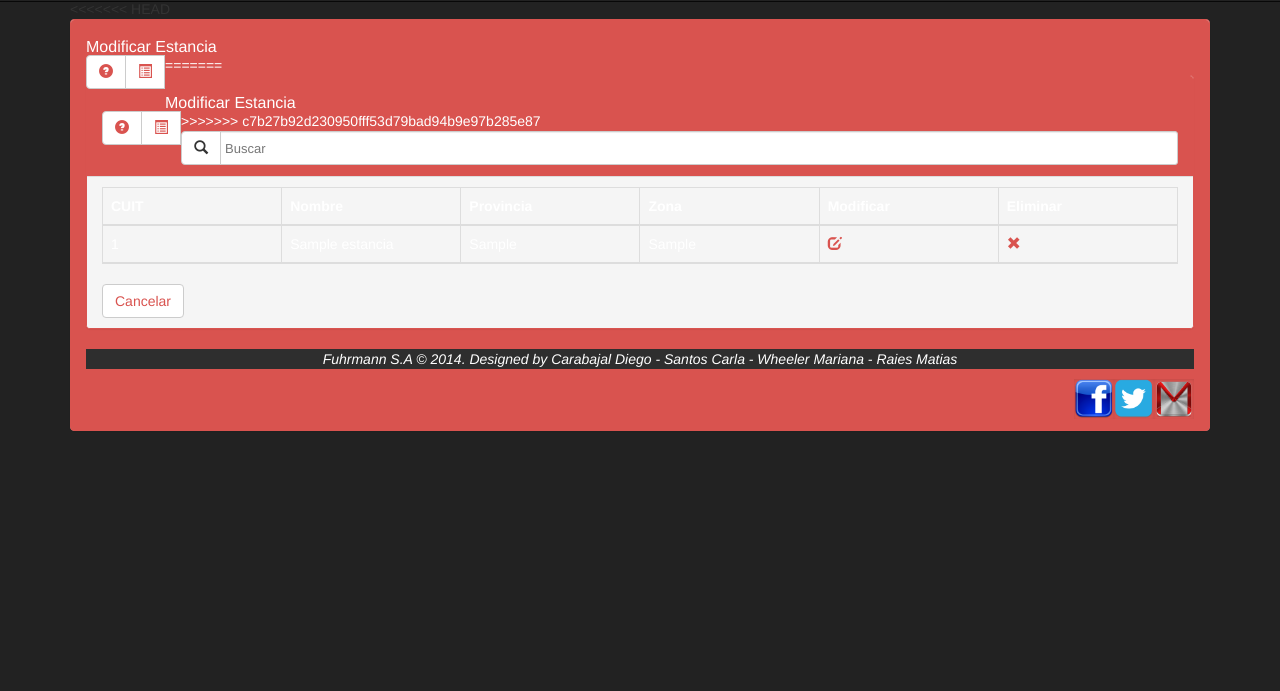
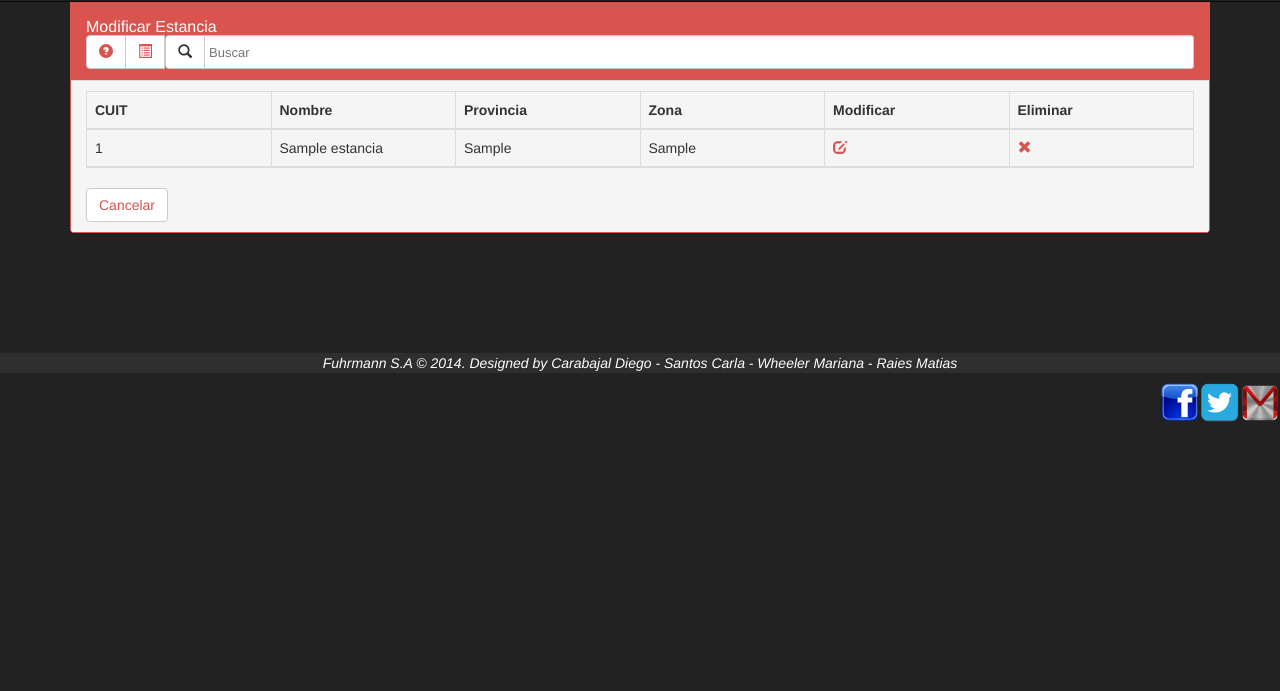
Before and after one commit to UNPSJB/Fuhrmann-S.A., a Django app: page /modificarEstancia/ in a window 1280 px wide. Shown: the part 101-792 px from the top of the page. Run offline with Django 3.2, Linux system fonts and the light colour scheme; tables that the repository leaves empty hold one stand-in row (values such as "Sample post"); some libraries are stand-ins or nearby versions.

Commit message:
modificarEstancia

```diff
--- a/Django-Desarrollo/pFuhrmann/templates/modificarEstancia.html
+++ b/Django-Desarrollo/pFuhrmann/templates/modificarEstancia.html
@@ -4,21 +4,13 @@
 {% block contenido %}
 
 <div class="container">
-<<<<<<< HEAD
+
     <div class="panel panel-red">
         <div class="panel-heading clearfix">
             <h3 class="panel-title pull-left" style="padding-top: 7.5px;">Modificar Estancia</h3>
             <div class="btn-group pull-right">
                 <a class="btn btn-default" type="button" href="#" title="Ayuda"><span class="glyphicon glyphicon-question-sign"></span></a>
                 <a class="btn btn-default btn-gr" type="button" href="/listadoEstancias" title="Listado"><span class="glyphicon glyphicon-list-alt"></span></a>
-=======
-        <div class="panel panel-red">
-            <div class="panel-heading clearfix">
-                <h3 class="panel-title pull-left" style="padding-top: 7.5px;">Modificar Estancia</h3>
-                <div class="btn-group pull-right">
-                    <a class="btn btn-default" type="button" href="#" title="Ayuda"><span class="glyphicon glyphicon-question-sign"></span></a>
-                    <a class="btn btn-default btn-gr" type="button" href="/listadoEstancias" title="Listado"><span class="glyphicon glyphicon-list-alt"></span></a>
->>>>>>> c7b27b92d230950fff53d79bad94b9e97b285e87
 
                 <div class="input-group">
                     <span class="input-group-btn">
```
